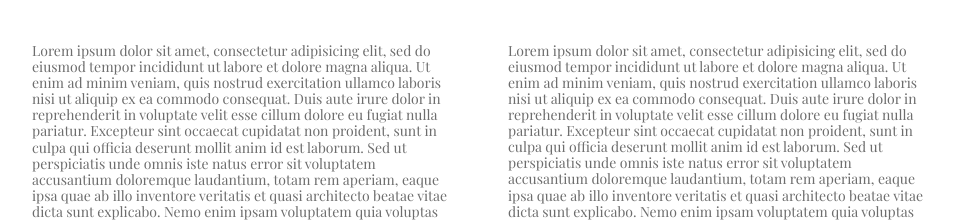
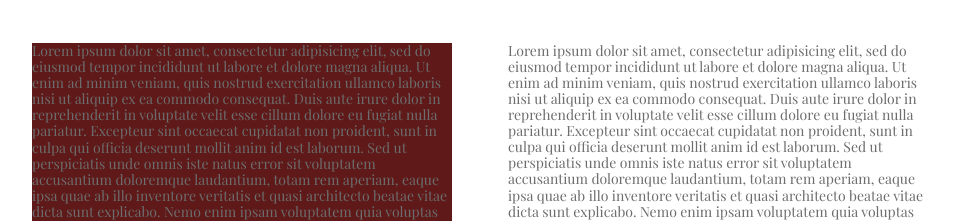
Before and after one commit to petrychuk10/petrychuk10.github.io, a plain HTML site: page homework-04/index.html in a window 1280 px wide. In both pictures the pointer is over the element 400 px from the left and 750 px from the top of the page. Shown: the part 579-800 px from the top of the page, without its empty margins (158-1117 px from the left). Drawn offline with nearby package versions, Linux system fonts and the light colour scheme.

Commit message:
Update styles.css

```diff
--- a/homework-04/css/styles.css
+++ b/homework-04/css/styles.css
@@ -87,8 +87,8 @@ img {
     }
 
 .info-item{
-        margin-right: 56px;
-        padding-bottom: 132px ;
+    margin-right: 56px;
+    padding-bottom: 132px ;
     }
 
 .info-item:nth-child(2n){
@@ -172,6 +172,6 @@ h2:hover:after {
 	width: 50%;
 }
 
-.photo:hover{
-    -webkit-filter:opacity(50%);
+li:hover .info-text{
+    background-color: rgb(95, 25, 25);
 }
```
